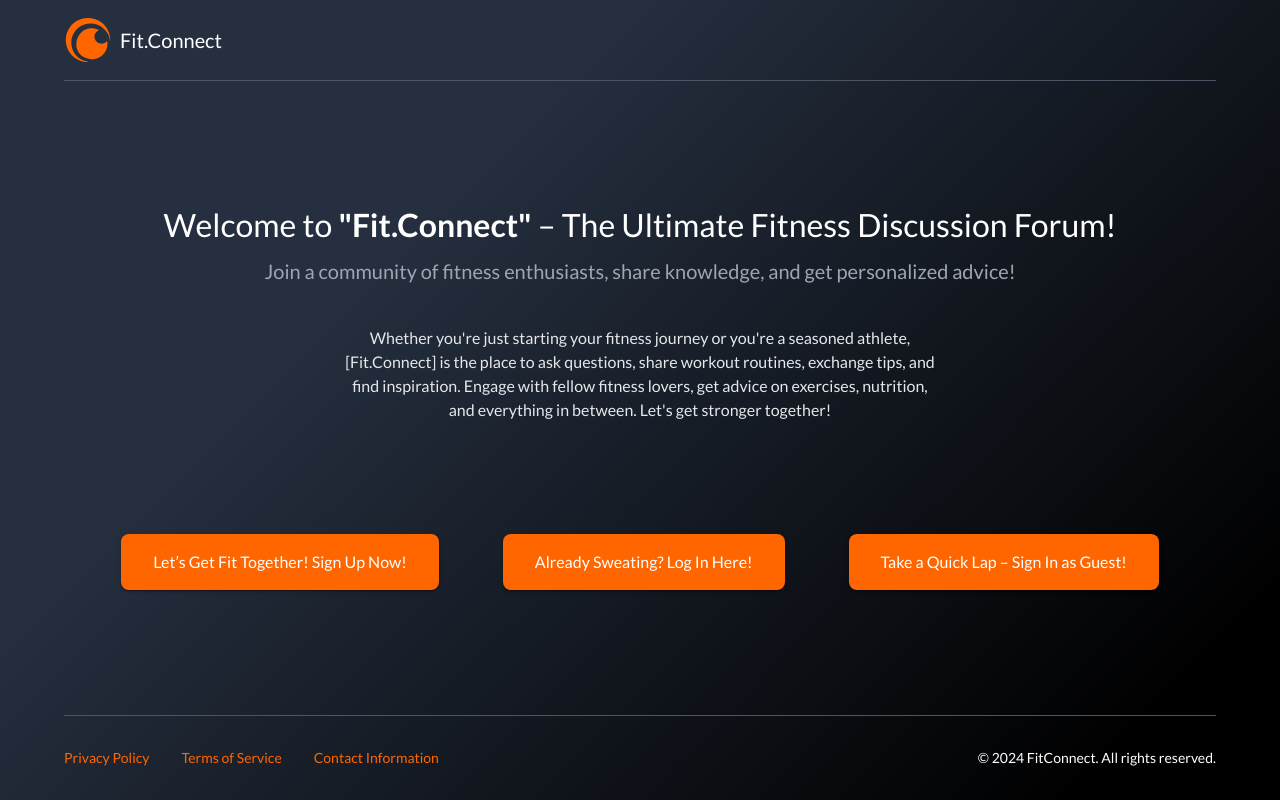
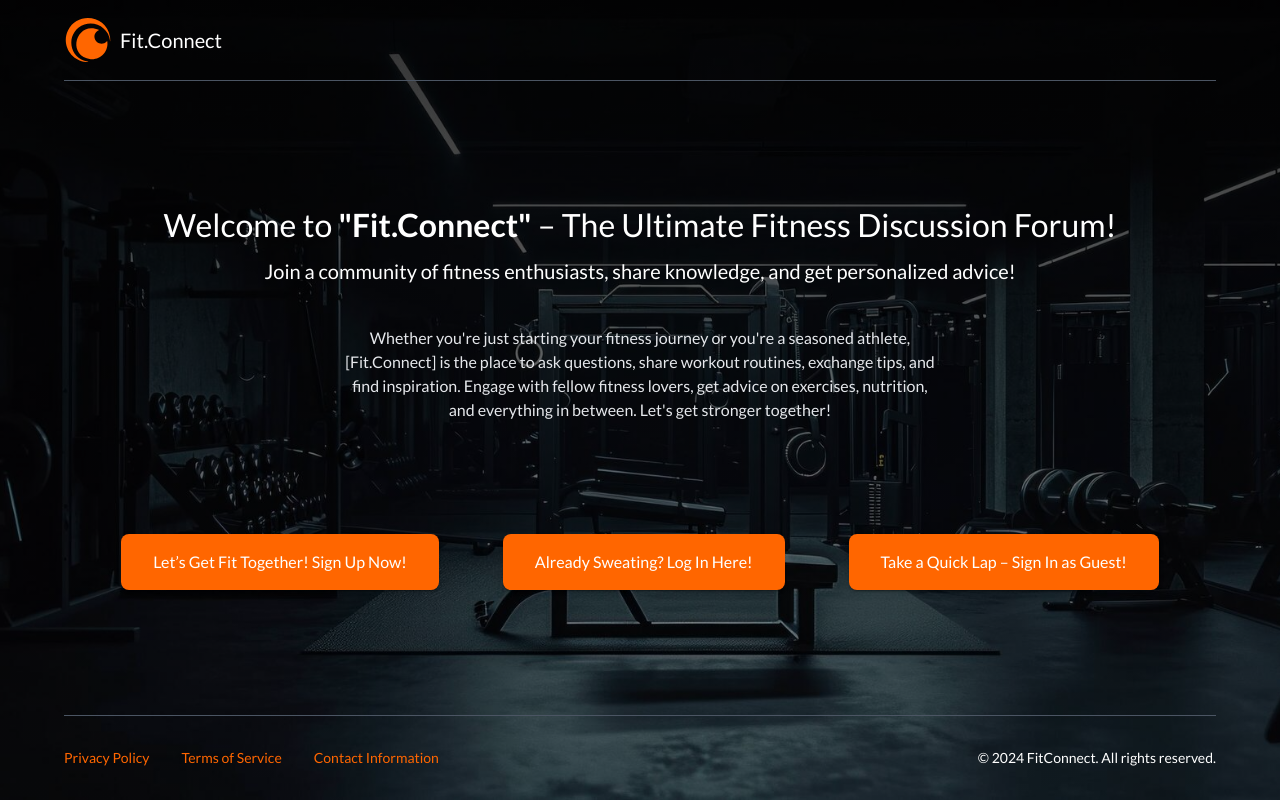
Before and after one commit to aybehl/Discussion-Forum-Frontend, a React (Vite) app: page / in a window 1280 px wide. Built offline with nearby package versions, Linux system fonts and the light colour scheme; no server answers.

Commit message:
Added an image on the landing page

```diff
--- a/src/pages/LandingPage/LandingPage.jsx
+++ b/src/pages/LandingPage/LandingPage.jsx
@@ -13,9 +13,15 @@ const LandingPage = () => {
       display: 'flex',
       flexDirection: 'column',
       minHeight: '100vh',
-      //backgroundColor: 'secondary.main',
-      background: `linear-gradient(135deg, ${theme.palette.gray.darkest} 30%, ${theme.palette.common.black} 90%)`,
+      // background: `linear-gradient(135deg, ${theme.palette.gray.darkest} 30%, ${theme.palette.common.black} 90%)`,
       color: 'common.white',
+      backgroundImage: `
+      linear-gradient(rgba(0, 0, 0, 0.8), rgba(0, 0, 0, 0.4)),
+      url(./landingPage3.jpg)
+    `,
+      backgroundSize: 'cover',
+      backgroundPosition: 'center',
+      backgroundRepeat: 'no-repeat',
       }}>
       <Header variant="landing"/>
       <Box
--- a/src/pages/LandingPage/components/HeroSection.jsx
+++ b/src/pages/LandingPage/components/HeroSection.jsx
@@ -9,7 +9,7 @@ const HeroSection = () => (
       alignItems: 'center',
       gap: 4,
       mb: 10,
-      px: 2
+      px: 2,
     }}>
     <Box
       sx={{
@@ -21,9 +21,7 @@ const HeroSection = () => (
       <Typography variant="h3" component="h1" gutterBottom>
         Welcome to <strong>"Fit.Connect"</strong> – The Ultimate Fitness Discussion Forum!
       </Typography>
-      <Typography variant="h6" component="p" gutterBottom sx={{
-        color: 'gray.main'
-      }}>
+      <Typography variant="h6" component="p" gutterBottom>
         Join a community of fitness enthusiasts, share knowledge, and get personalized advice!
       </Typography>
     </Box>
```
Also changed, not shown: public/landingPage.jpg (added), public/landingPage3.jpg (added).
